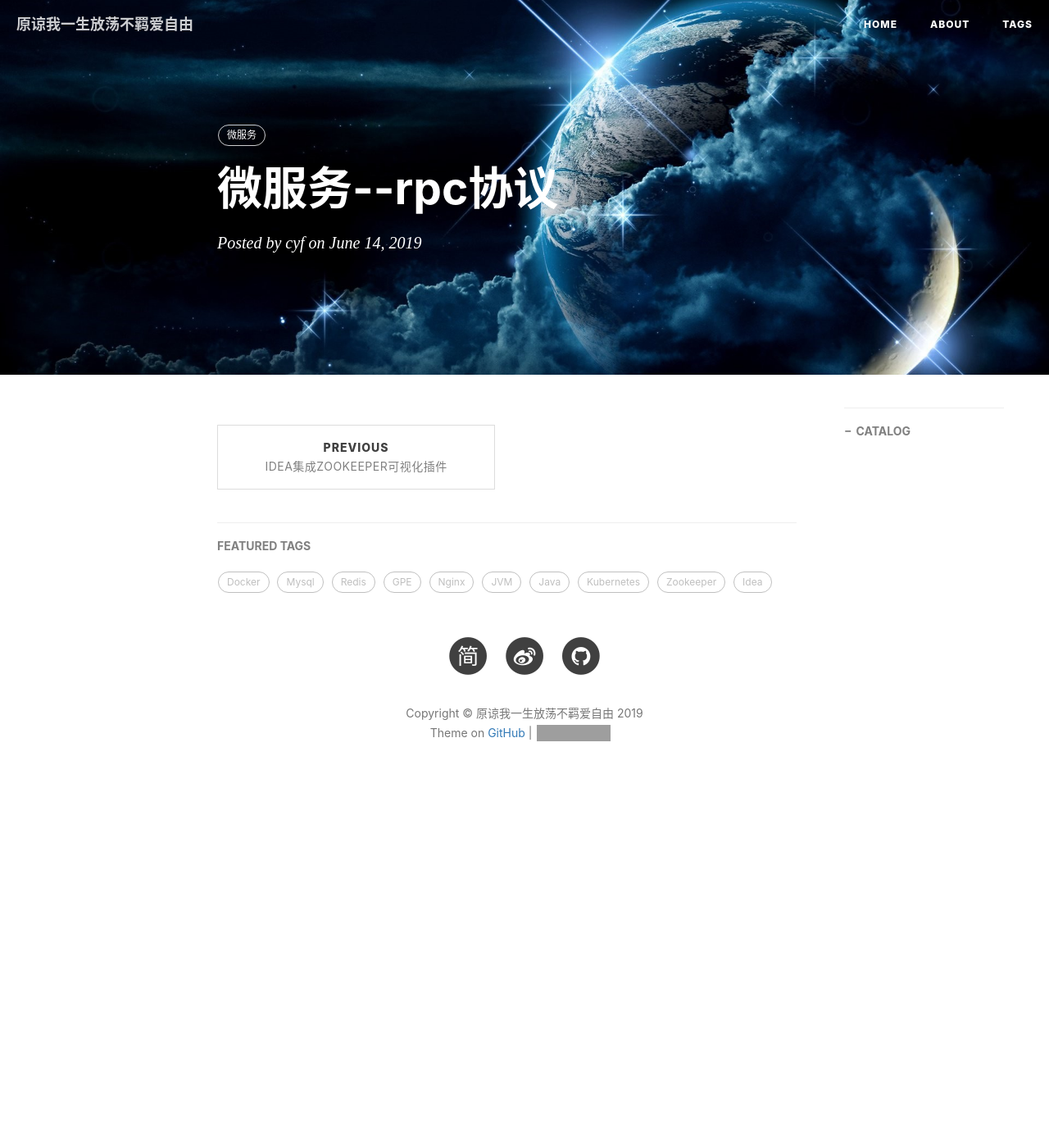
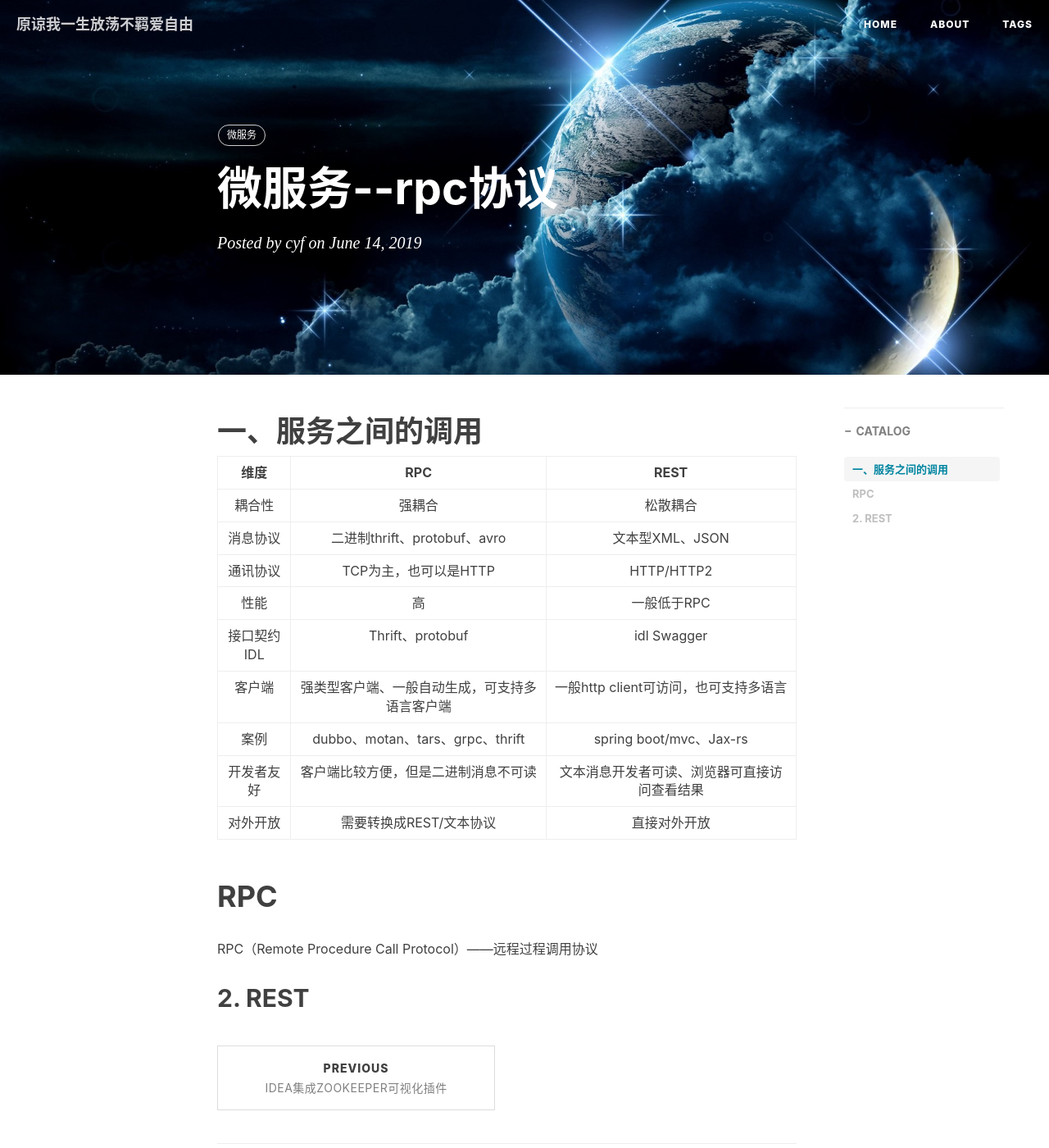
Before and after one commit to cyfkobe/github-cyf.github.io, a Jekyll site: the page built from _posts/2019-06-14-微服务--rpc协议.md, in a window 1280 px wide and 1400 px high. Shown: the whole window at 82% size. Built offline with Jekyll 4.4.1, drawn with Linux system fonts in a browser that asks for light colours; nearby versions of some CDN libraries; comment, search, counter and statistics services are not loaded; grey boxes are pictures that could not be loaded.

```diff
--- a/_posts/2019-06-14-微服务--rpc协议.md
+++ b/_posts/2019-06-14-微服务--rpc协议.md
@@ -8,3 +8,21 @@ catalog: true
 tags:
     - 微服务
 ---
+
+# 一、服务之间的调用
+
+维度|RPC|REST
+:----:|:----:|:----:
+耦合性|强耦合|松散耦合
+消息协议|二进制thrift、protobuf、avro|文本型XML、JSON
+通讯协议|TCP为主，也可以是HTTP|HTTP/HTTP2
+性能|高|一般低于RPC
+接口契约IDL|Thrift、protobuf|idl	Swagger
+客户端|强类型客户端、一般自动生成，可支持多语言客户端|一般http client可访问，也可支持多语言
+案例|dubbo、motan、tars、grpc、thrift|spring boot/mvc、Jax-rs
+开发者友好|客户端比较方便，但是二进制消息不可读|文本消息开发者可读、浏览器可直接访问查看结果
+对外开放|需要转换成REST/文本协议|直接对外开放
+
+# RPC
+RPC（Remote Procedure Call Protocol）——远程过程调用协议
+## 2. REST
```
Also changed, not shown: _posts/2019-06-13-idea集成docker integration插件进行容器化开发.md (+32 -0 lines), img/idea_docker_api.png (added), img/idea_docker_run.png (added), img/idea_docker_run_deploy1.png (added), img/idea_docker_run_deploy2.png (added), img/idea_docker_run_dev.png (added), img/idea_docker_run_type.png (added).
